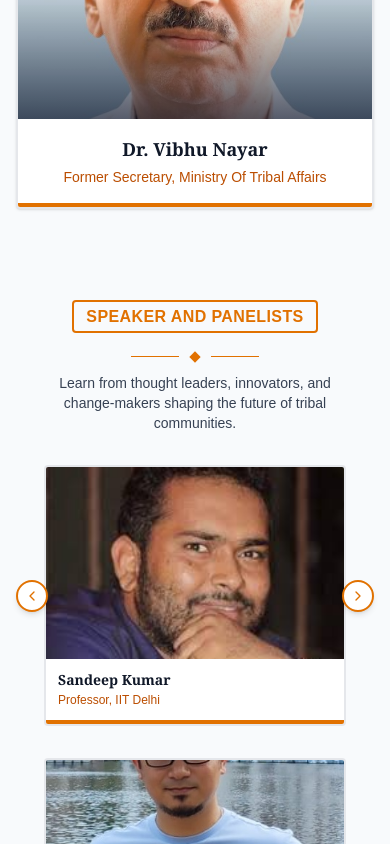
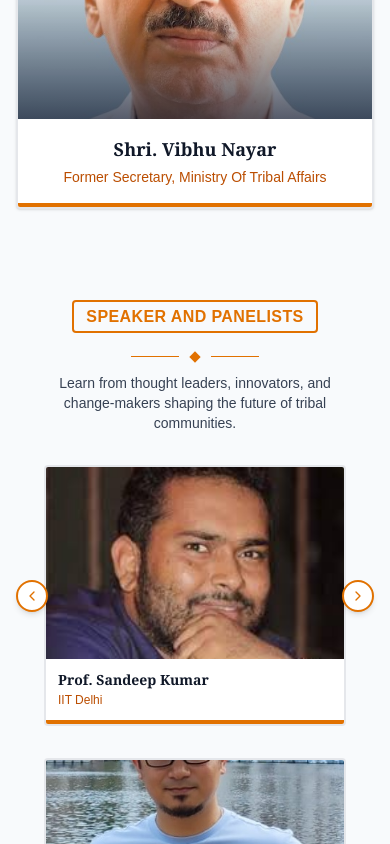
Before and after one commit to itssanju0008/summit-ai, a Next.js app: page / in a window 390 px wide. Shown: the part 4720-5564 px from the top of the page. Built offline with nearby package versions, Linux system fonts and the light colour scheme.

Commit message:
Final name changes

```diff
--- a/src/app/components/InaugratedBy.js
+++ b/src/app/components/InaugratedBy.js
@@ -16,7 +16,7 @@ const inaugurators = [
   },
   {
     id: 2,
-    name: "Prof. Ranjana Chopra",
+    name: "Smt. Ranjana Chopra",
     title: "Secretary, Ministry of Tribal Affairs",
     image: "/images/Speakers/ranjana_chopra_ias.png",
     website: "https://trifed.tribal.gov.in/node/1533",
@@ -24,7 +24,7 @@ const inaugurators = [
   },
   {
     id: 3,
-    name: "Dr. Vibhu Nayar",
+    name: "Shri. Vibhu Nayar",
     title: "Former Secretary, Ministry Of Tribal Affairs",
     image: "/images/Speakers/vibhunayar.jpeg",
     website: "https://example.com/anjali-sharma",
--- a/src/app/components/ProgramStructure.js
+++ b/src/app/components/ProgramStructure.js
@@ -6,9 +6,9 @@ const schedule = [
     date: "TBD 2026",
     sessions: [
       {
-        time: "8:45 AM - 09:30 AM",
+        time: "9:00 AM - 09:30 AM",
         title: "Inaugration",
-        description: "Registration desk opens, and welcome kit distribution",
+        description: "Lamp Lighting & Inaugration",
         icon: Presentation,
         type: "General"
       },
@@ -77,8 +77,8 @@ const schedule = [
       },
       {
         time: "4:50 PM - 6:00 PM",
-        title: "Panel discussion)",
-        description: "Communit Driven AI | Digital Health Solutions | Sustainable Agriculture Tech",
+        title: "Panel Discussion",
+        description: "Social Centric",
         icon: UsersRound,
         type: "Panel"
       },
@@ -138,7 +138,14 @@ const schedule = [
         type: "Collaborative"
       },
       {
-        time: "1:00 PM Onwards",
+        time: "1:00 PM - 1:15 PM",
+        title: "Valedictory Session",
+        description: "Concludes the event on an inspiring note.",
+        icon: Speech,
+        type: "Collaborative"
+      },
+      {
+        time: "1:15 PM Onwards",
         title: "Way Froward & Vote of Thanks",
         description: "Farewell lunch and informal networking",
         icon: Coffee,
@@ -185,6 +192,18 @@ export function ProgramStructure() {
             A carefully curated 1.5-day program featuring keynotes, panels, workshops,
             and networking opportunities designed to maximize learning and collaboration.
           </p>
+        </div>
+        {/* Download CTA */}
+        <div className="mt-12 md:mt-16 text-center bg-slate-900 rounded p-6 md:p-12 border-4 border-amber-600 mb-8">
+          <p className="text-sm md:text-base text-gray-300 mb-6 md:mb-8 max-w-2xl mx-auto px-4">
+            Download the complete program guide with detailed session descriptions, speaker information,
+            and venue maps.
+          </p>
+          <a href={'/pdf/programguide.pdf'} download>
+            <button className="bg-amber-600 hover:bg-amber-700 text-white px-6 py-3 md:px-8 md:py-4 rounded font-semibold uppercase tracking-wide transition-colors text-sm md:text-base w-full sm:w-auto">
+              Download Program Guide (PDF)
+            </button>
+          </a>
         </div>
 
         {/* Event Details Cards */}
@@ -277,20 +296,6 @@ export function ProgramStructure() {
             </div>
           ))}
         </div>
-
-        {/* Download CTA */}
-        <div className="mt-12 md:mt-16 text-center bg-slate-900 rounded p-6 md:p-12 border-4 border-amber-600">
-          <h3 className="text-2xl md:text-3xl font-serif font-bold text-white mb-3 md:mb-4 px-2">Want the Full Schedule?</h3>
-          <p className="text-sm md:text-base text-gray-300 mb-6 md:mb-8 max-w-2xl mx-auto px-4">
-            Download the complete program guide with detailed session descriptions, speaker information,
-            and venue maps.
-          </p>
-          <a href={'/pdf/programguide.pdf'} download>
-            <button className="bg-amber-600 hover:bg-amber-700 text-white px-6 py-3 md:px-8 md:py-4 rounded font-semibold uppercase tracking-wide transition-colors text-sm md:text-base w-full sm:w-auto">
-              Download Program Guide (PDF)
-            </button>
-          </a>
-        </div>
       </div>
     </section>
   );
--- a/src/app/components/Speakers.js
+++ b/src/app/components/Speakers.js
@@ -9,7 +9,7 @@ const speakersRow1 = [
   {
     id: 1,
     name: "Dr. Piyashi Dutta",
-    title: "Lead, TRKC",
+    title: "Lead, Tribal Research & Knowledge Centre",
     image: "/images/Speakers/drpriyashidutta.png",
     website: "https://www.linkedin.com/in/piyashi-dutta-82200222/",
     email: "piyashi.dutta@gmail.com",
@@ -24,24 +24,24 @@ const speakersRow1 = [
   },
   {
     id: 21,
-    name: "Sandeep Kumar",
-    title: "Professor, IIT Delhi",
+    name: "Prof. Sandeep Kumar",
+    title: "IIT Delhi",
     image: "/images/Organizers/Sandeep_kumar.jpg",
     website: "https://ctech.iitd.ac.in/sandeep.html",
     email: "Ksandeep@iitd.ac.in",
   },
   {
     id: 22,
-    name: "Ganesh Ramakrishnan",
-    title: "Professor, IIT Bombay",
+    name: "Prof. Ganesh Ramakrishnan",
+    title: "IIT Bombay",
     image: "/images/Speakers/ganeshramakrishnan.jpg",
     website: "https://www.cse.iitb.ac.in/~ganesh/",
     email: "ganeshramakrishnan@iitb.ac.in",
   },
   {
     id: 3,
-    name: "Parag Singla",
-    title: "Professor, IIT Delhi",
+    name: "Prof. Parag Singla",
+    title: "IIT Delhi",
     image: "/images/Organizers/parag_singla.jpg",
     website: "https://www.cse.iitd.ac.in/~parags/",
     email: "parags@cse.iitd.ac.in",
@@ -49,32 +49,32 @@ const speakersRow1 = [
   // { id: 4, name: "Rangan Banerjee", title: "Director, IIT Delhi", image: '/images/Speakers/ranganbanerjee.jpg', website: "https://www.ese.iitb.ac.in/~rb/", email: "rangan@iitb.ac.in" },
   {
     id: 5,
-    name: "Sahiinii Lemaina Veikho",
-    title: "Assistant Professor, IIT Delhi",
+    name: "Prof. Sahiinii Lemaina Veikho",
+    title: "IIT Delhi",
     image: "/images/Speakers/Sahiinii-Lemaina-Veikho.webp",
     website: "https://www.researchgate.net/profile/Sahiinii-Lemaina-Veikho",
     email: "sahiinii@iitd.ac.in",
   },
   {
     id: 6,
-    name: "Radhika Mamidi",
-    title: "Associate Professor, University of Hyderabad",
+    name: "Prof. Radhika Mamidi",
+    title: "IIIT Hyederabad",
     image: "/images/Speakers/Radhikamamidi.jpg",
     website: "https://www.iiit.ac.in/faculty/radhika-mamidi/",
     email: "radhika.mamidi@iiit.ac.in",
   },
   {
     id: 7,
-    name: "Rohan Paul",
-    title: "Associate Professor, IIT Delhi",
+    name: "Prof. Rohan Paul",
+    title: "IIT Delhi",
     image: "/images/Speakers/rohanpaul.jpg",
     website: "https://www.cse.iitd.ac.in/~rohanpaul/",
     email: "rohan@cse.iitd.ac.in",
   },
   {
     id: 8,
-    name: "Debananda Mishra",
-    title: "EdD, University College london",
+    name: "Prof. Debananda Mishra",
+    title: "IIT Delhi",
     image: "/images/Speakers/debanandamishra.jpg",
     website: "https://spp.iitd.ac.in/faculty-profile/10",
     email: "deb@iitd.ac.in",
@@ -82,7 +82,7 @@ const speakersRow1 = [
   // { id: 9, name: "Smt. Ranjana Chopra", title: "Secretary, Ministry of Tribal Affairs", image: '/images/Speakers/ranjana_chopra_ias.png', website: "https://trifed.tribal.gov.in/node/1533", email: "secy-tribal@nic.in" },
   {
     id: 10,
-    name: "Dr. Vibhu Nayar",
+    name: "Shri. Vibhu Nayar",
     title: "Former Secretary, Ministry Of Tribal Affairs",
     image: "/images/Speakers/vibhunayar.jpeg",
     website: "https://example.com/anjali-sharma",
@@ -93,16 +93,16 @@ const speakersRow1 = [
 const speakersRow2 = [
   {
     id: 11,
-    name: "PVM Rao",
-    title: "Professor, IIT Delhi",
+    name: "Prof. PVM Rao",
+    title: "IIT Delhi",
     image: "/images/Speakers/pvmrao.jpeg",
     website: "https://web.iitd.ac.in/~pvmrao/",
     email: "pvmrao@design.iitd.ac.in",
   },
   {
     id: 12,
-    name: "Monojit Chaudhary",
-    title: "Professor, MBZUAI",
+    name: "Prof. Monojit Chaudhary",
+    title: "MBZUAI, Abu Dhabi",
     image: "/images/Speakers/monojitchaudhary.jpeg",
     website: "https://mbzuai.ac.ae/study/faculty/monojit-choudhury/",
     email: "monojit.choudhury@mbzuai.ac.ae",
@@ -110,40 +110,40 @@ const speakersRow2 = [
   // { id: 13, name: "Srikanta Bedathur", title: "DS Chair of Artificial Intelligence, IIT Delhi", image: '/images/Speakers/srikanta.jpeg', website: "https://www.cse.iitd.ac.in/~srikanta/", email: "srikanta@cse.iitd.ac.in" },
   {
     id: 13,
-    name: "James Arambam",
+    name: "Prof. James Arambam",
     title:
-      "Assistant Professor at Yardi School of Artificial Intelligence, IIT Delhi",
+      "IIT Delhi",
     image: "/images/Speakers/james-jpg.jpg",
     website: "https://jamesarambam.me",
     email: "jamesa@scai.iitd.ac.in",
   },
   {
     id: 14,
-    name: "Santanu Chaudhary",
-    title: "Dean, UGS, IIT Delhi",
+    name: "Prof. Santanu Chaudhary",
+    title: "IIT Delhi",
     image: "/images/Speakers/santanuchaudhary.jpeg",
     website: "https://web.iitd.ac.in/~santanuc/",
     email: "schaudhury@iitd.ac.in",
   },
   {
     id: 15,
-    name: "Chetan Arora",
-    title: "Professor, IIT Delhi",
+    name: "Prof. Chetan Arora",
+    title: "IIT Delhi",
     image: "/images/Speakers/chetanarora.jpeg",
     website: "https://www.cse.iitd.ac.in/~chetan/",
     email: "chetan@cse.iitd.ac.in",
   },
   {
     id: 16,
-    name: "Arnab Bhattacharya",
-    title: "Professor, IIT Kanpur",
+    name: "Prof. Arnab Bhattacharya",
+    title: "IIT Kanpur",
     image: "/images/Speakers/arnabbhattacharya.jpeg",
     website: "arnabb@iitk.ac.in",
     email: "arnabb@cse.iitk.ac.in",
   },
   {
     id: 17,
-    name: "Harsh chauhan",
+    name: "Shri. Harsh chauhan",
     title: "Former Chairperson, NSCT",
     image: "/images/Speakers/harsh chauhan.jpg",
     website:
@@ -152,23 +152,23 @@ const speakersRow2 = [
   },
   {
     id: 23,
-    name: "Raunak Bhattacharya",
-    title: "Professor, IITD",
+    name: "Prof. Raunak Bhattacharya",
+    title: "IIT Delhi",
     image: "/images/Organizers/raunakbhattacharya.jpeg",
     website: "https://web.iitd.ac.in/~raunakbh/",
     email: "raunakbh@iitd.ac.in",
   },
   {
     id: 24,
-    name: "Vivek Kumar",
-    title: "Professor, IIT Delhi",
+    name: "Prof. Vivek Kumar",
+    title: "IIT Delhi",
     image: "/images/Organizers/Vivek_kumar.jpg",
     website: "https://crdt.iitd.ac.in/faculty/vivek-kumar",
     email: "vivekk@rdat.iitd.ac.in",
   },
   {
     id: 18,
-    name: "Milind Thatte",
+    name: "Shri. Milind Thatte",
     title: "Head, Teer Foundation",
     image: "/images/Speakers/milindthatte.jpg",
     website: "https://in.linkedin.com/in/milindthatte",
@@ -176,8 +176,8 @@ const speakersRow2 = [
   },
   {
     id: 19,
-    name: "Jitin Singla",
-    title: "Assistant Professor, IIT Roorkee",
+    name: "Prof. Jitin Singla",
+    title: "IIT Roorkee",
     image: "/images/Speakers/jitinsingla.webp",
     website: "https://www.iitr.ac.in/~BT/Jitin_Singla",
     email: "jsingla@bt.iitr.ac.in",
--- a/src/layout/header/Header.js
+++ b/src/layout/header/Header.js
@@ -75,7 +75,7 @@ export function Header({ currentPage, setCurrentPage }) {
             >
               <Link
                 href={"/"}
-                className="flex items-center gap-1 text-black hover:text-orange-600 font-medium transition-colors"
+                className="flex items-center gap-1 text-black hover:text-orange-600 font-bold transition-colors"
               >
                 Home
                 <ChevronDown
@@ -109,19 +109,19 @@ export function Header({ currentPage, setCurrentPage }) {
 
             <Link
               href={"#program"}
-              className="text-black hover:text-orange-600 font-medium transition-colors"
+              className="text-black hover:text-orange-600 font-bold transition-colors"
             >
               Program Structure
             </Link>
             <Link
               href={"/people"}
-              className="text-black hover:text-orange-600 font-medium transition-colors"
+              className="text-black hover:text-orange-600 font-bold transition-colors"
             >
               People
             </Link>
             <Link
               href={"/participate"}
-              className="text-black hover:text-orange-600 font-medium transition-colors"
+              className="text-black hover:text-orange-600 font-bold transition-colors"
             >
               Participate
             </Link>
```
Also changed, not shown: 2 other files (tests, documents, lock files or other folders).
